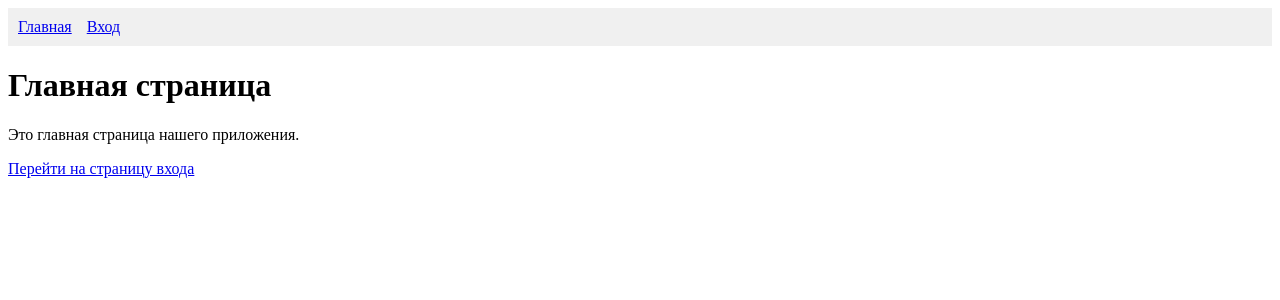
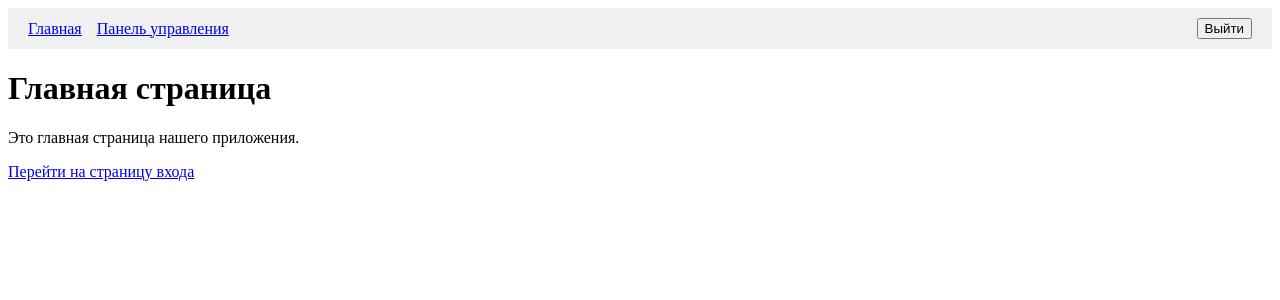
Before and after one commit to shevtsovsv/02_HTML_CURS, a React (Vite) app in the folder client/: page / in a window 1280 px wide. Shown: the top 300 px of the page. Built offline with nearby package versions, Linux system fonts and the light colour scheme; sample sign-in values are in the browser's storage.

Commit message:
4 Вывод списка курсов

```diff
--- a/client/src/App.jsx
+++ b/client/src/App.jsx
@@ -4,24 +4,69 @@
  */
 import React from "react";
 import { BrowserRouter as Router, Routes, Route, Link } from "react-router-dom";
+import { observer } from "mobx-react-lite";
+import { useStore } from "./hooks/useStore";
 import LoginPage from "./pages/LoginPage";
 import HomePage from "./pages/HomePage";
 import DashboardPage from "./pages/DashboardPage";
 import ProtectedRoute from "./components/ProtectedRoute";
 
 // Простой компонент навигации для удобства
-const Navigation = () => {
+// const Navigation = () => {
+//   return (
+//     <nav
+//       style={{ padding: "10px", background: "#f0f0f0", marginBottom: "20px" }}
+//     >
+//       <Link to="/" style={{ marginRight: "15px" }}>
+//         Главная
+//       </Link>
+//       <Link to="/login">Вход</Link>
+//     </nav>
+//   );
+// };
+
+const Navigation = observer(() => {
+  const { authStore } = useStore();
+  // Кнопка выхода теперь будет жить здесь
+  const handleLogout = () => {
+    authStore.logout();
+    // После выхода можно ничего не делать, ProtectedRoute сам сделает редирект,
+    // если пользователь находился на защищенной странице.
+  };
   return (
     <nav
-      style={{ padding: "10px", background: "#f0f0f0", marginBottom: "20px" }}
+      style={{
+        padding: "10px 20px",
+        background: "#f0f0f0",
+        marginBottom: "20px",
+        display: "flex",
+        justifyContent: "space-between",
+        alignItems: "center",
+      }}
     >
-      <Link to="/" style={{ marginRight: "15px" }}>
-        Главная
-      </Link>
-      <Link to="/login">Вход</Link>
+      <div>
+        <Link to="/" style={{ marginRight: "15px" }}>
+          Главная
+        </Link>
+        {authStore.isAuthenticated && (
+          <Link to="/dashboard">Панель управления</Link>
+        )}
+      </div>
+      <div>
+        {authStore.isAuthenticated ? (
+          // Если пользователь авторизован
+          <div style={{ display: "flex", alignItems: "center" }}>
+            <span style={{ marginRight: "15px" }}>{authStore.user?.email}</span>
+            <button onClick={handleLogout}>Выйти</button>
+          </div>
+        ) : (
+          // Если пользователь - гость
+          <Link to="/login">Вход</Link>
+        )}
+      </div>
     </nav>
   );
-};
+});
 
 function App() {
   return (
--- /dev/null
+++ b/client/src/components/CourseCard.jsx
@@ -0,0 +1,50 @@
+/**
+ * @file components/CourseCard.jsx
+ * @description Переиспользуемый компонент для отображения карточки курса.
+ * Это "глупый" компонент, который просто получает данные через props и отображает их.
+ */
+import React from "react";
+import { Link } from "react-router-dom"; // Для создания ссылки на страницу курса
+
+// Простое стилизованное оформление. Вы можете вынести стили в отдельный CSS-файл.
+const cardStyle = {
+  border: "1px solid #e0e0e0",
+  borderRadius: "8px",
+  padding: "20px",
+  marginBottom: "20px",
+  boxShadow: "0 2px 4px rgba(0,0,0,0.05)",
+  transition: "transform 0.2s ease-in-out",
+};
+
+const cardHoverStyle = {
+  transform: "translateY(-5px)",
+};
+
+const CourseCard = ({ course }) => {
+  // Состояние для отслеживания наведения мыши для добавления hover-эффекта
+  const [isHovered, setIsHovered] = React.useState(false);
+
+  return (
+    // Оборачиваем карточку в Link, чтобы по клику переходить на страницу проекта.
+    // Пока у нас нет страницы для одного курса, ссылка ведет на #.
+    <Link
+      to={`/courses/${course.slug}`}
+      style={{ textDecoration: "none", color: "inherit" }}
+    >
+      <div
+        style={{ ...cardStyle, ...(isHovered ? cardHoverStyle : {}) }}
+        onMouseEnter={() => setIsHovered(true)}
+        onMouseLeave={() => setIsHovered(false)}
+      >
+        <h3>{course.title}</h3>
+        <p>{course.description}</p>
+        <p>
+          <strong>Проектов в курсе:</strong>{" "}
+          {course.projects ? course.projects.length : 0}
+        </p>
+      </div>
+    </Link>
+  );
+};
+
+export default CourseCard;
--- a/client/src/pages/DashboardPage.jsx
+++ b/client/src/pages/DashboardPage.jsx
@@ -2,13 +2,14 @@
  * @file pages/DashboardPage.jsx
  * @description Страница панели управления, доступная только авторизованным пользователям.
  */
-import React from "react";
+import React, { useEffect } from "react";
 import { observer } from "mobx-react-lite";
 import { useStore } from "../hooks/useStore";
+import CourseCard from "../components/CourseCard";
 import { useNavigate } from "react-router-dom"; // Хук для редиректа
 
 const DashboardPage = observer(() => {
-  const { authStore } = useStore();
+  const { authStore, courseStore } = useStore();
   const navigate = useNavigate();
 
   // Проверяем, есть ли данные о пользователе. Если стор еще не загрузил их,
@@ -18,6 +19,11 @@ const DashboardPage = observer(() => {
     // В будущем мы добавим сюда загрузку профиля пользователя.
     return <div>Загрузка данных пользователя...</div>;
   }
+
+  useEffect(() => {
+    // Запускаем загрузку курсов, когда компонент монтируется
+    courseStore.fetchCourses();
+  }, [courseStore]); // [courseStore] - массив зависимостей. Эффект перезапустится, если courseStore изменится (что бывает редко).
 
   // Функция для обработки выхода
   const handleLogout = () => {
@@ -46,6 +52,19 @@ const DashboardPage = observer(() => {
       >
         Выйти
       </button>
+      <hr />
+
+      <h2>Доступные курсы</h2>
+      {courseStore.isLoading ? (
+        <p>Загрузка курсов...</p>
+      ) : (
+        <div>
+          {courseStore.courses.map((course) => (
+            // Используем наш новый красивый компонент
+            <CourseCard key={course.id} course={course} />
+          ))}
+        </div>
+      )}
     </div>
   );
 });
--- /dev/null
+++ b/client/src/stores/CourseStore.js
@@ -0,0 +1,35 @@
+/**
+ * @file stores/CourseStore.js
+ * @description MobX-стор для управления данными курсов.
+ */
+import { makeAutoObservable, runInAction } from "mobx";
+import api from "../api"; // Наш API-клиент
+
+export class CourseStore {
+  courses = [];
+  isLoading = false;
+  rootStore;
+
+  constructor(rootStore) {
+    makeAutoObservable(this);
+    this.rootStore = rootStore;
+  }
+
+  // Action для загрузки всех курсов
+  async fetchCourses() {
+    this.isLoading = true;
+    try {
+      const response = await api.get("/courses"); // Запрос на наш бэкенд
+      runInAction(() => {
+        // Мы используем eager loading на бэке, поэтому курсы придут сразу с проектами
+        this.courses = response.data;
+      });
+    } catch (error) {
+      console.error("Не удалось загрузить курсы:", error);
+    } finally {
+      runInAction(() => {
+        this.isLoading = false;
+      });
+    }
+  }
+}
--- a/client/src/stores/RootStore.js
+++ b/client/src/stores/RootStore.js
@@ -3,12 +3,12 @@
  * @description Корневой стор, который объединяет все остальные сторы в приложении.
  */
 import { AuthStore } from "./AuthStore";
-// import { CourseStore } from './CourseStore'; // Раскомментируете, когда создадите
+import { CourseStore } from "./CourseStore";
 
 export class RootStore {
   constructor() {
     // Создаем экземпляр AuthStore и передаем ему ссылку на самого себя (this)
     this.authStore = new AuthStore(this);
-    // this.courseStore = new CourseStore(this);
+    this.courseStore = new CourseStore(this);
   }
 }
```
Also changed, not shown: 1 other file (tests, documents, lock files or other folders).
